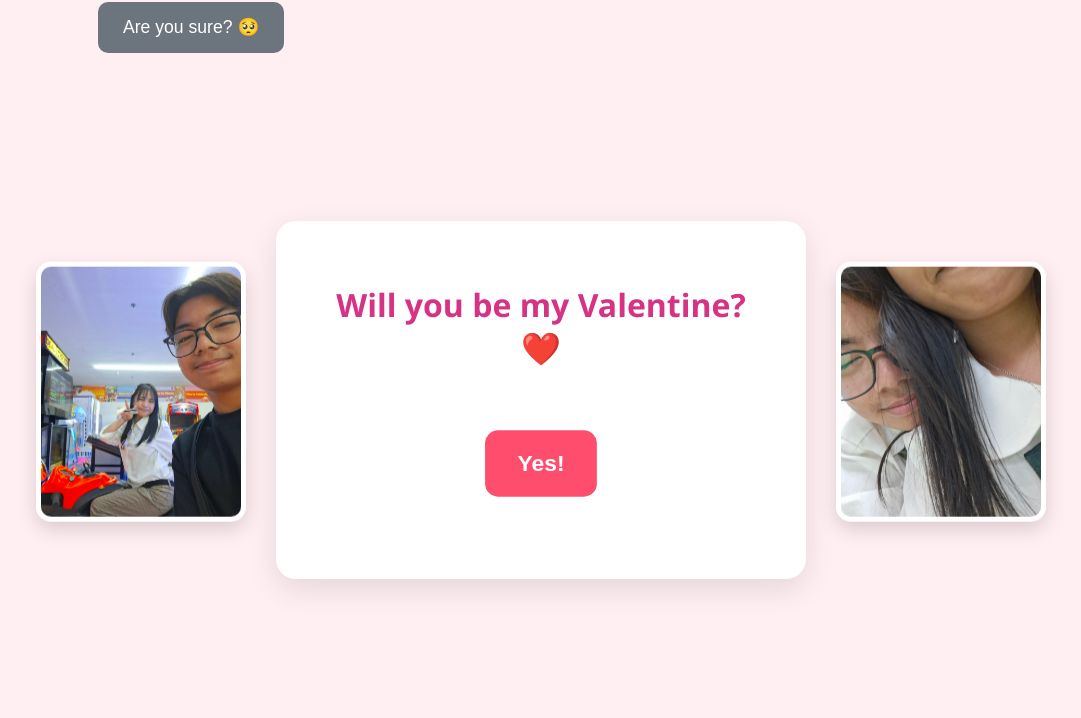
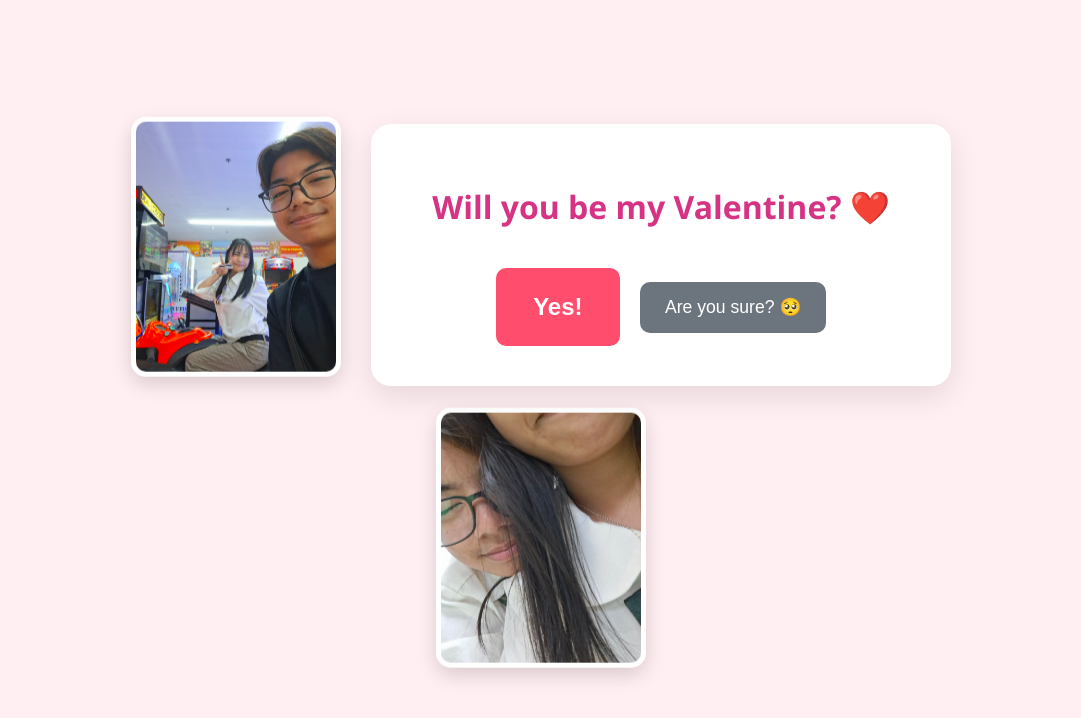
Before and after one commit to andesjaisen-cmd/for-nem, a plain HTML site: page index.html in a window 1280 px wide. Both pictures are taken after a click on the button "No". Shown: the whole page, without its empty margins (99-1180 px from the left). Drawn offline with Linux system fonts and the light colour scheme.

Commit message:
Update index.html

```diff
--- a/index.html
+++ b/index.html
@@ -14,7 +14,6 @@
             background-color: #ffeef2;
             font-family: 'Segoe UI', Tahoma, Geneva, Verdana, sans-serif;
             overflow-x: hidden;
-            touch-action: manipulation;
         }
 
         .content-wrapper {
@@ -34,8 +33,11 @@
             border-radius: 20px;
             box-shadow: 0 10px 30px rgba(0,0,0,0.1);
             z-index: 10;
-            max-width: 450px;
+            max-width: 500px;
             width: 90%;
+            display: flex;
+            flex-direction: column;
+            align-items: center;
         }
 
         .side-pic {
@@ -53,7 +55,7 @@
             50% { transform: translateY(-10px); }
         }
 
-        h1 { color: #d63384; font-size: 2rem; margin-bottom: 20px; }
+        h1 { color: #d63384; font-size: 2rem; margin-bottom: 20px; z-index: 20; position: relative; }
 
         .buttons {
             display: flex;
@@ -61,7 +63,7 @@
             align-items: center;
             gap: 20px;
             margin-top: 20px;
-            min-height: 150px; /* Space for the growing button */
+            flex-wrap: wrap; /* Allows "No" to move down if "Yes" gets too big */
         }
 
         button {
@@ -70,22 +72,18 @@
             border: none;
             border-radius: 10px;
             cursor: pointer;
+            transition: transform 0.2s ease, font-size 0.2s ease;
         }
 
         #yesBtn {
             background-color: #ff4d6d;
             color: white;
             font-weight: bold;
-            transition: transform 0.2s ease;
-            z-index: 5;
         }
 
         #noBtn {
             background-color: #6c757d;
             color: white;
-            position: relative;
-            z-index: 1000;
-            white-space: nowrap;
         }
 
         #letterBox {
@@ -114,7 +112,7 @@
         @media (max-width: 768px) {
             .content-wrapper { flex-direction: column; }
             .side-pic { width: 150px; height: 180px; }
-            .container { order: -1; }
+            .container { order: -1; padding: 20px; }
         }
     </style>
 </head>
@@ -130,7 +128,7 @@
 
             <div class="buttons" id="buttonGroup">
                 <button id="yesBtn" onclick="celebrate()">Yes!</button>
-                <button id="noBtn" type="button" onmouseover="moveButton(event)" ontouchstart="moveButton(event)">No</button>
+                <button id="noBtn" onclick="handleNoClick()" type="button">No</button>
             </div>
 
             <div id="letterBox">
@@ -152,42 +150,28 @@
             "Are you sure? 🥺",
             "Really sure??",
             "Please? ❤️",
-            "Nem... pleasee",
+            "Nem... please!",
             "I'm gonna cry...",
-            "Youre breaking my heart :c",
-            "Please click yes :c"
+            "You're breaking my heart!",
+            "Just click Yes already! 😂"
         ];
 
-        function moveButton(event) {
-            if (event) {
-                if (event.cancelable) event.preventDefault();
-            }
-
+        function handleNoClick() {
             const noBtn = document.getElementById('noBtn');
             const yesBtn = document.getElementById('yesBtn');
 
-            // 1. Update text
+            // 1. Update text of No button
             noClickCount++;
             const textIndex = Math.min(noClickCount, noTexts.length - 1);
             noBtn.innerHTML = noTexts[textIndex];
 
             // 2. Make Yes button grow
-            const currentScale = 1 + (noClickCount * 0.3);
-            yesBtn.style.transform = `scale(${currentScale})`;
+            // This increases font size and padding to grow the button physically
+            const newFontSize = 1.1 + (noClickCount * 0.4);
+            const newPadding = 15 + (noClickCount * 10);
 
-            // 3. Move the No button
-            const x = Math.floor(Math.random() * (window.innerWidth * 0.7));
-            const y = Math.floor(Math.random() * (window.innerHeight * 0.7));
-
-            noBtn.style.position = 'fixed';
-            noBtn.style.left = x + 'px';
-            noBtn.style.top = y + 'px';
-
-            // 4. Mobile Refresh logic
-            noBtn.style.pointerEvents = 'none';
-            setTimeout(() => {
-                noBtn.style.pointerEvents = 'auto';
-            }, 150);
+            yesBtn.style.fontSize = newFontSize + "rem";
+            yesBtn.style.padding = newPadding + "px " + (newPadding * 1.5) + "px";
         }
 
         function celebrate() {
```
